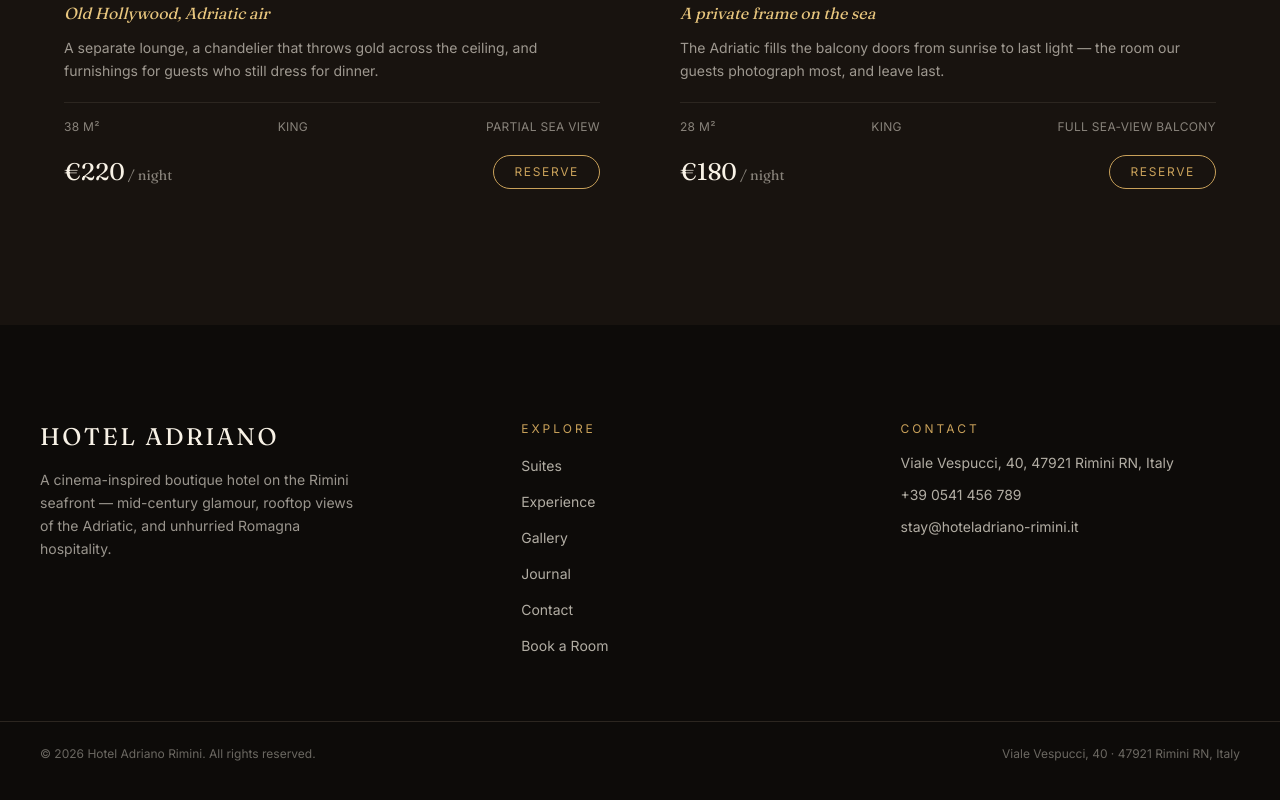
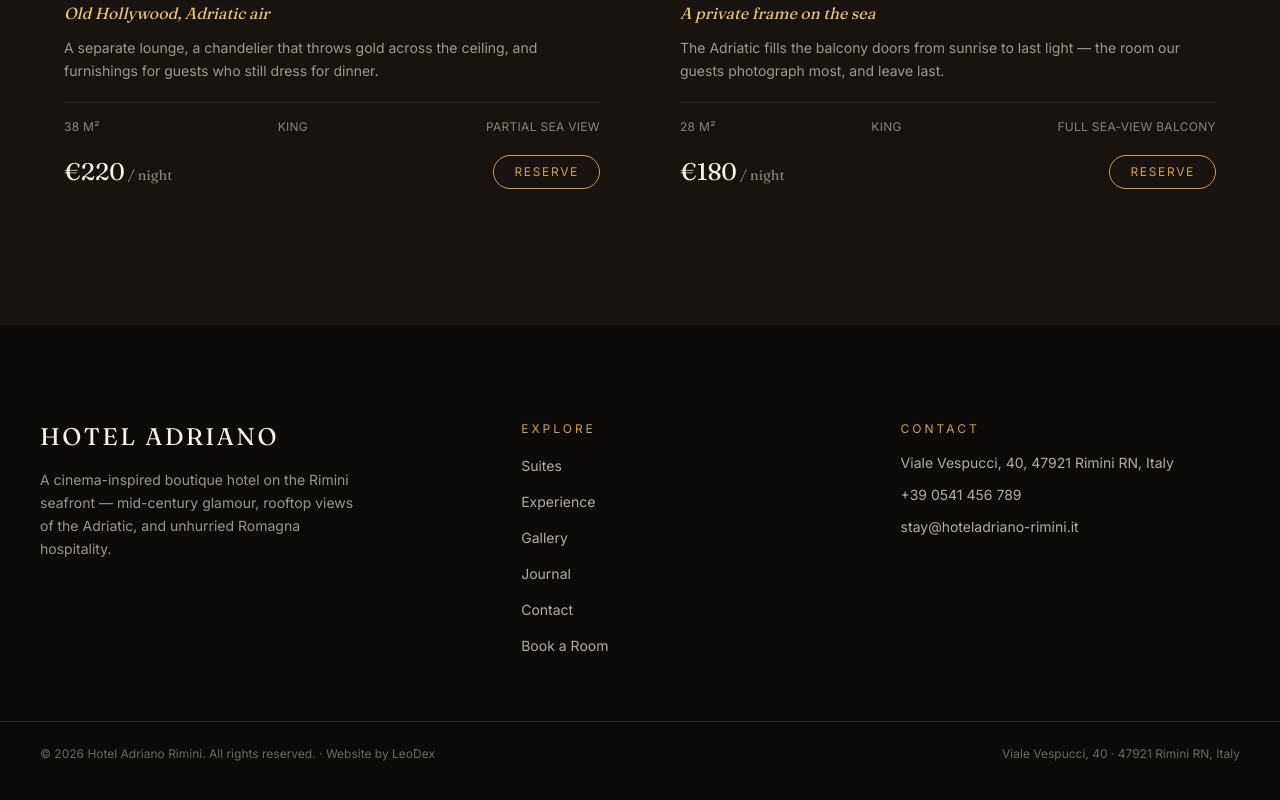
Before and after one commit to LeoDex0/hotel-adriano, a Next.js app: page /rooms/amarcord in a window 1280 px wide. Shown: the part 2021-2821 px from the top of the page. Built offline with nearby package versions, Linux system fonts and the light colour scheme.

Commit message:
Add 'made by LeoDex' credit link to footer

```diff
--- a/src/components/layout/Footer.tsx
+++ b/src/components/layout/Footer.tsx
@@ -59,7 +59,7 @@ export default function Footer() {
       </div>
       <div className="border-t border-ink-line px-6 py-6 lg:px-10">
         <div className="mx-auto flex max-w-7xl flex-col gap-2 text-xs text-paper/40 sm:flex-row sm:items-center sm:justify-between">
-          <p>&copy; {new Date().getFullYear()} Hotel Adriano Rimini. All rights reserved.</p>
+          <p>&copy; {new Date().getFullYear()} Hotel Adriano Rimini. All rights reserved.{" · "}<a href="https://leodex.dev/" className="underline-offset-2 hover:underline">Website by LeoDex</a></p>
           <p>Viale Vespucci, 40 · 47921 Rimini RN, Italy</p>
         </div>
       </div>
```
